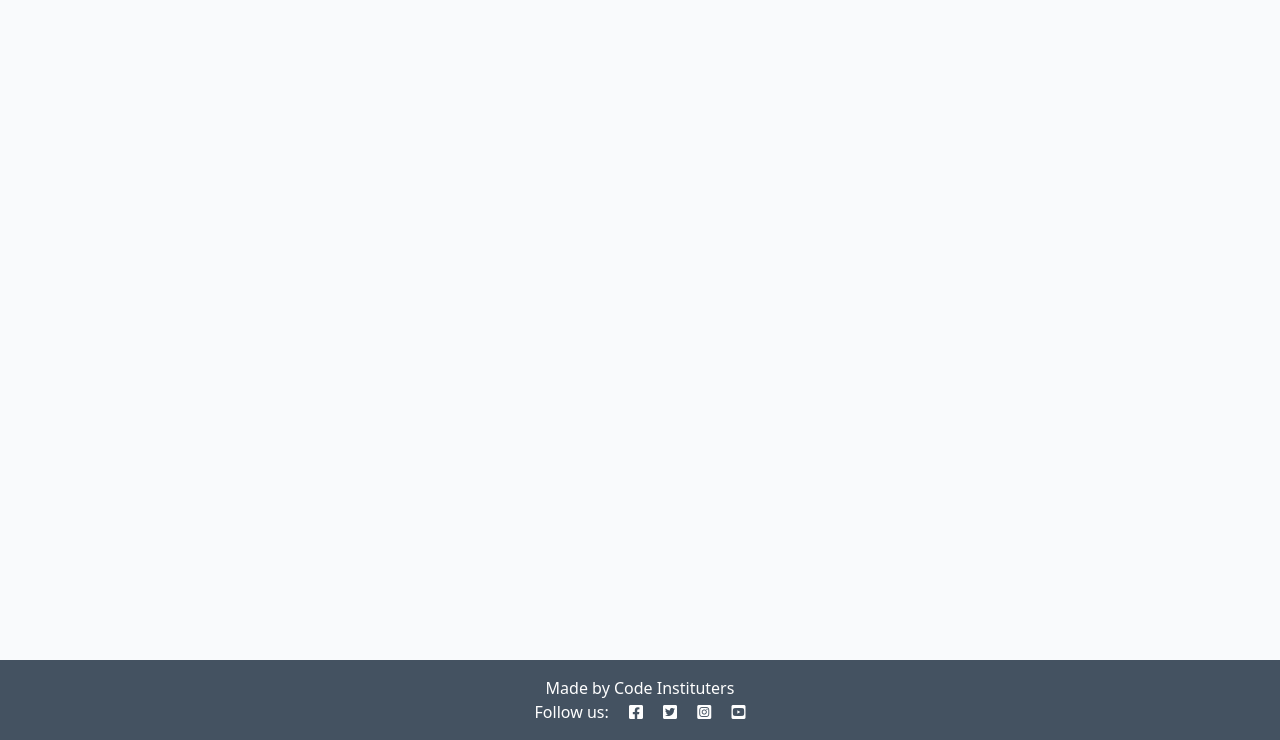
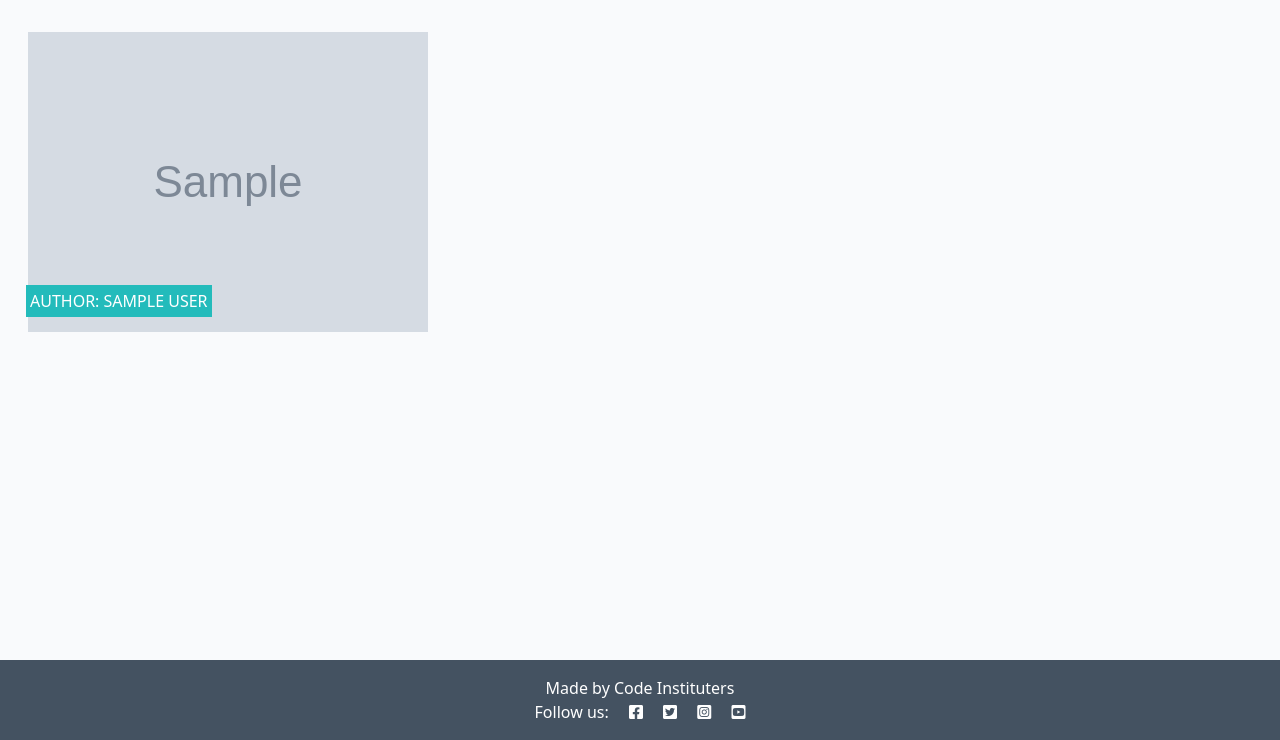
Before and after one commit to psnaz/DjangoBlog, a Django app: template templates/index.html in a window 1280 px wide. Shown: the part 60-800 px from the top of the page. Run offline with Django 3.2, Linux system fonts and the light colour scheme; the template is opened without the code that fills it: most values are stand-ins (such as "Sample title", 1, 10 or a date in 2020); grey boxes marked "Sample" are stand-in pictures.

Commit message:
Add image container to card body

```diff
--- a/templates/index.html
+++ b/templates/index.html
@@ -12,6 +12,19 @@
                 <div class="col-md-4">
                     <div class="card mb-4">
                         <div class="card-body">
+                            <div class="image-container">
+                                {% if "placeholder" in post.featured_image.url %}
+                                <img class="card-image-top"
+                                    src="https://codeinstitute.s3.amazonaws.com/fullstack/blog/default.jpg">
+                                {% else %}
+                                <img class="card-image-top" src=" {{ post.featured_image.url }} ">
+                                {% endif %}
+                                <div class="image-flash">
+                                    <p class="author">Author: {{ post.author }}</p>
+                                </div>
+                            </div>
+
+
                         </div>
                     </div>
                 </div>
```
